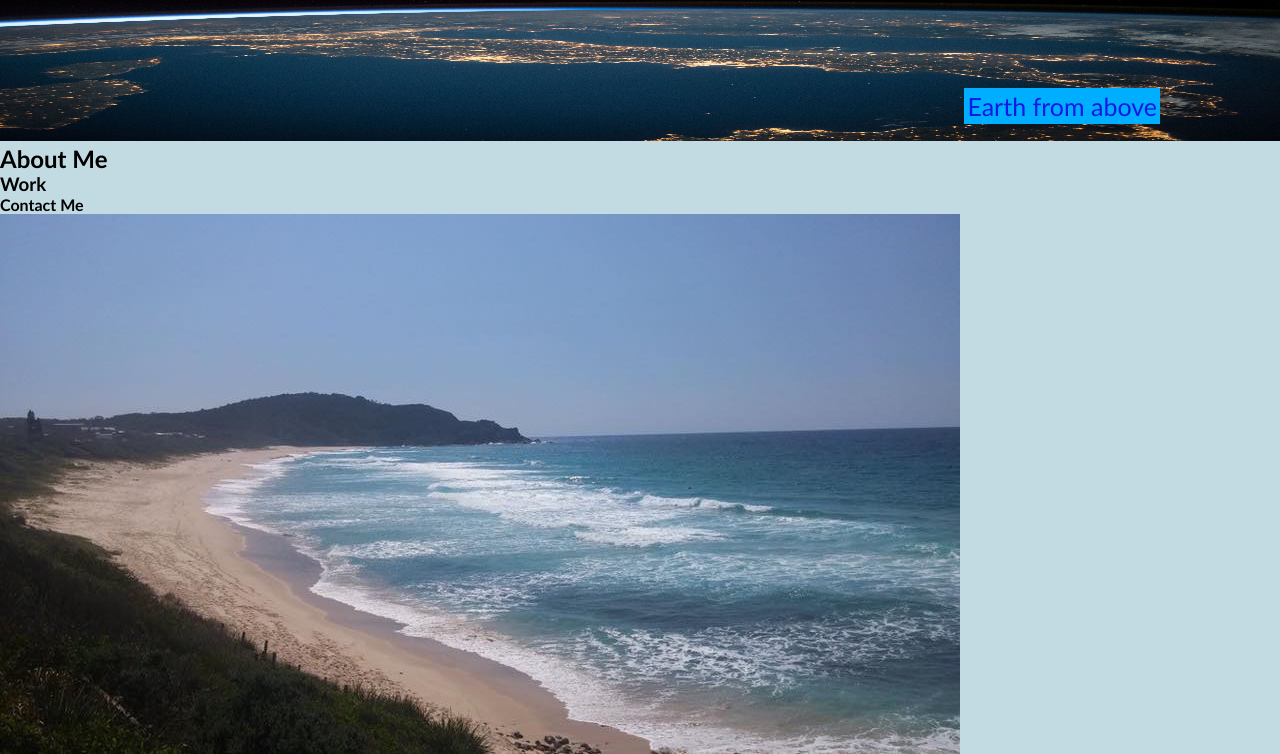
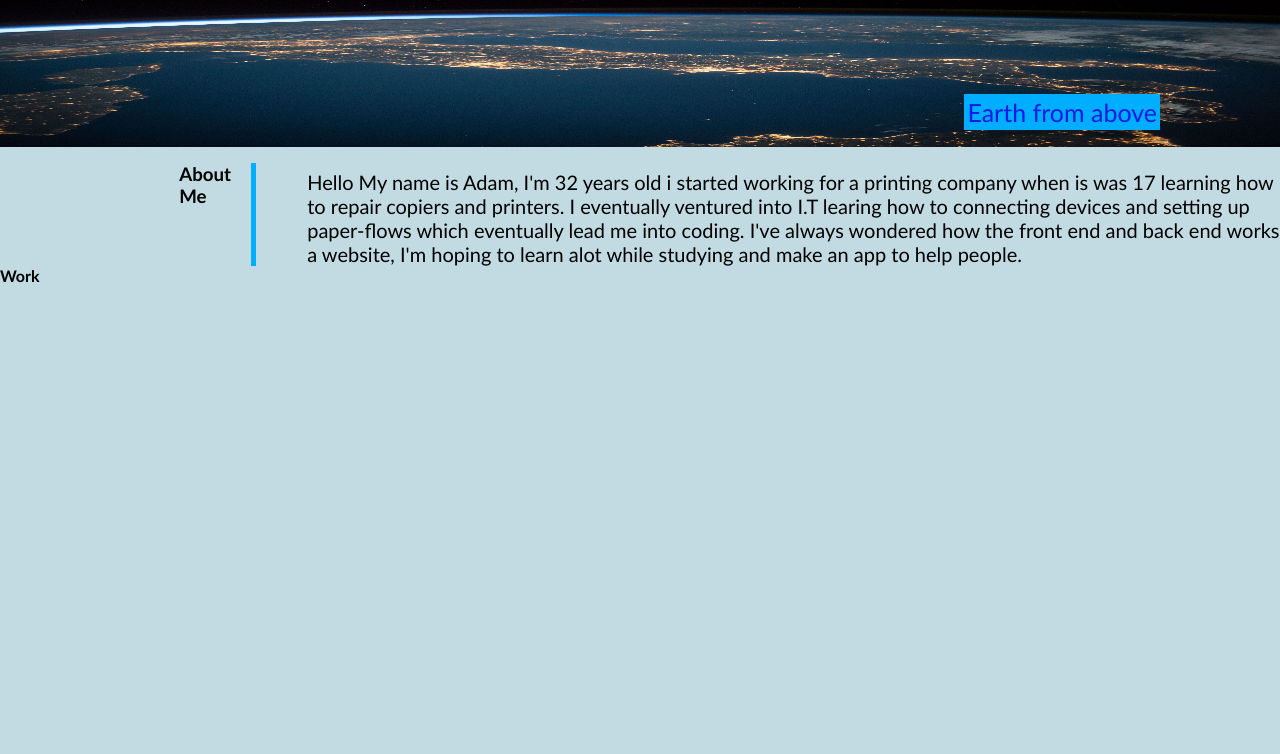
Before and after one commit to Adzy89/Portfolio, a plain HTML site: page index.html in a window 1280 px wide. Shown: the part 71-825 px from the top of the page. After the commit the page ends 800 px from the top, so only its background shows below. Drawn offline with Linux system fonts and the light colour scheme.

Commit message:
added grid templates for css position.

```diff
--- a/css/style.css
+++ b/css/style.css
@@ -58,12 +58,50 @@ a {
     background: rgb(0, 174, 255);
 }
 
-.content {
-    display: flex;
-    flex-direction: column;
-    align-content: flex-start, flex-end ;
+
+.container {
+    display: grid;
+    grid-template-columns: 0.5fr 2fr;
+}
+/* added grid templates for position */
+
+.about-me-text {
+     margin-top: 5%;
+     text-align: middle;
+     margin-left: 70%;
+     border-right: solid rgb(0, 174, 255) 5px;
+}
+
+/*position text in grid */
+
+ #text {
+    margin-top: 2%;
+    font-size: 20px;
+    margin-left: 5%;
 
 }
+
+
+
+
+
+
+
+
+
+
+
+
+
+
+
+
+
+
+
+
+
+
 
 footer nav ul {
     display: flex;
@@ -83,3 +121,10 @@ footer a {
     margin-top: 0px;
     padding-top: 1000px;
 }
+
+@media screen and (max-width: 1500px) {
+    header{
+        font-size: 40px;
+        margin-left: 20px;
+    }
+}
--- a/index.html
+++ b/index.html
@@ -21,30 +21,28 @@
         </nav>
 </header>
 
-    <section>
+    <div>
         <div class="img">
         <img src="./images/pexels-pixabay-220201.jpg" alt="Earth" width="100%" height="150">
         <div class="bottomright">Earth from above</div>
         </div>
-    </section>
+    </div>
 
-    <section class="content">
-        <h2>About Me</h2>
-        </section>
-        <div>
-
-        <section class="content">
-        <h3>Work</h3>
-        </section>
-        <section class="content">
-        <h4>Contact Me</h4>
-        </section>
-
-    </section>
+<div class="container">
+        <h3 class="about-me-text">About Me</h3>
+        <p id="text">
+            Hello My name is Adam, I'm 32 years old i started working for a printing company when is was 17 learning how to repair copiers and printers.
+            I eventually ventured into I.T learing how to connecting devices and setting up paper-flows which eventually lead me into coding. I've always wondered how
+            the front end and back end works a website, I'm hoping to learn alot while studying and make an app to help people.
+        </p>
 
 
+    <div id="Work" class="work-content">
+        <h4 class="content-name">Work</h4>
+    </div>
 
-    <article class="article">
+
+    <!--<article class="article">
         <img id="photo" src="/images/surf2.jpg" alt="Surf Report" >
         <div>
         <img id="photo" src="/images/led wall.jpg" alt="Led Wall" >
@@ -52,8 +50,8 @@
         <img id="photo" src="/images/KB-MERN-Featured.jpg" alt="Pastel Puzzels" >
         <img id="photo" src="/images/html-css-beginners.jpg" alt="Run buddy" >
         </div>
-    </article>
-
+    </article> -->
+</div>
 
 </body>
 </html>
```
